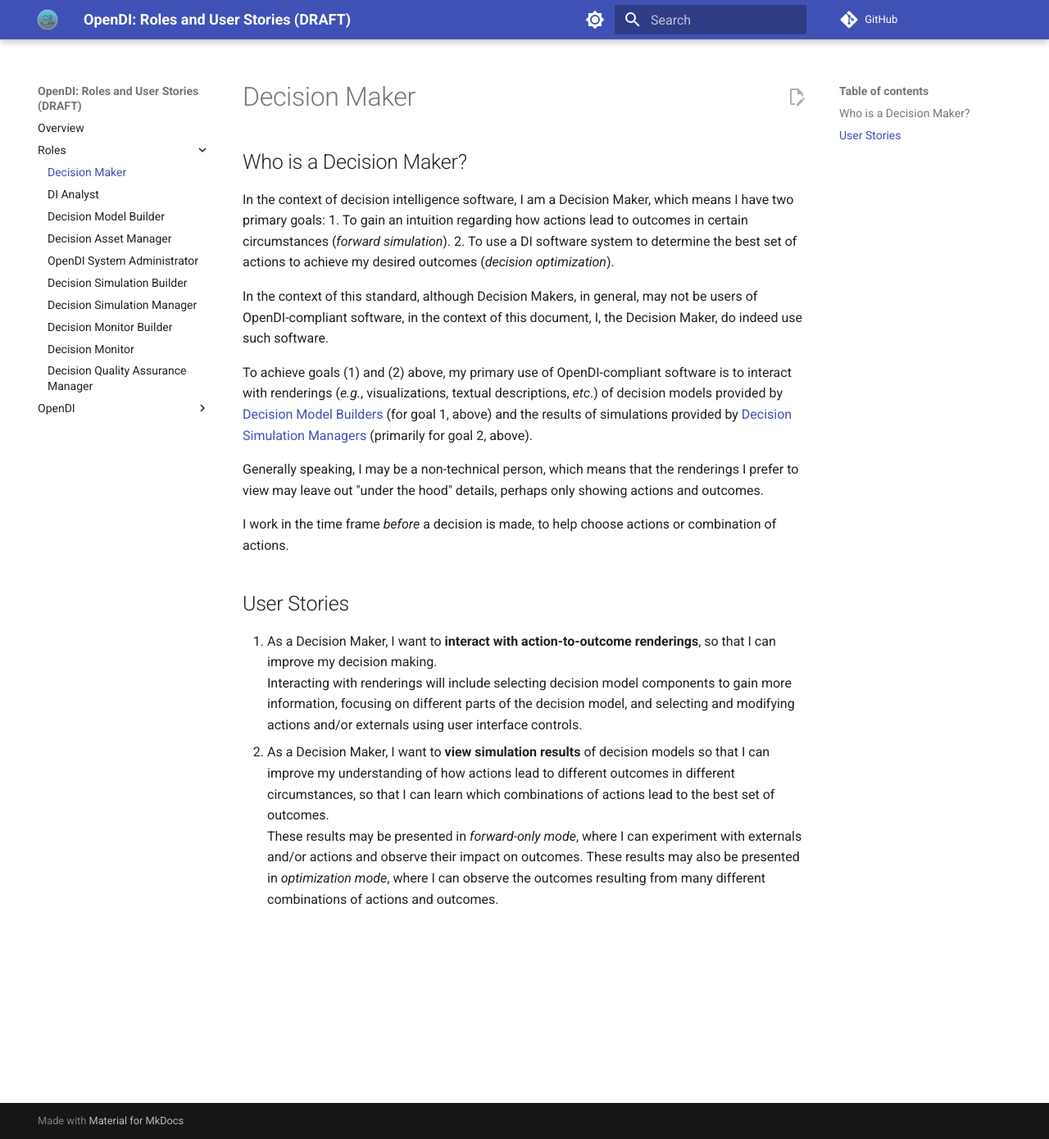
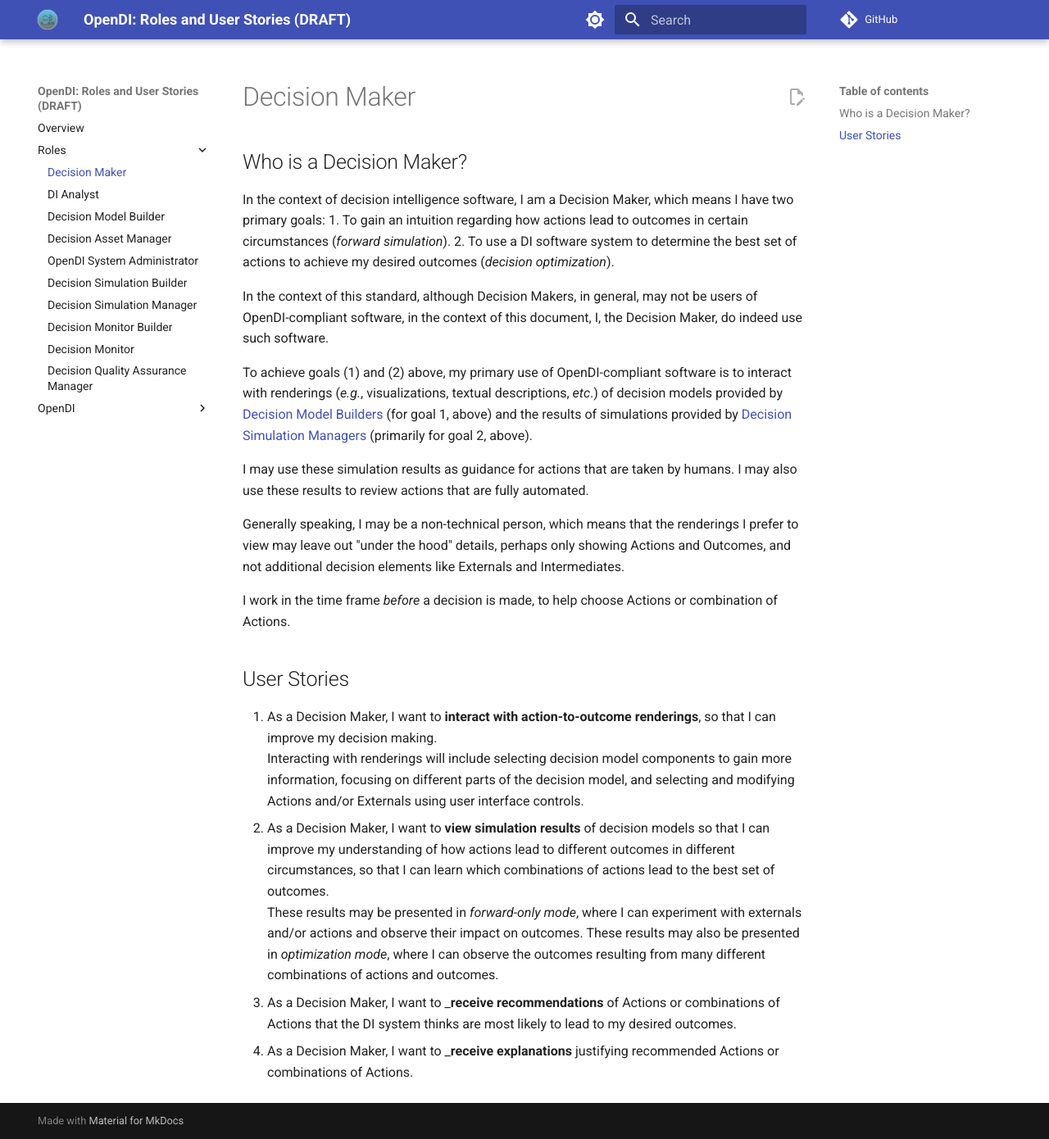
Before and after one commit to opendi-org/roles-user-stories, an MkDocs documentation site: the page built from docs/Roles/Decision Maker.md, in a window 1280 px wide and 1390 px high. Shown: the whole window at 82% size. Built offline with MkDocs 1.6.1 and Material for MkDocs 9.7.7, drawn with Linux system fonts in a browser that asks for light colours; comment, search, counter and statistics services are not loaded.

```diff
--- a/docs/Roles/Decision Maker.md
+++ b/docs/Roles/Decision Maker.md
@@ -10,13 +10,17 @@ In the context of this standard, although Decision Makers, in general, may not b
 
 To achieve goals (1) and (2) above, my primary use of OpenDI-compliant software is to interact with renderings (_e.g._, visualizations, textual descriptions, _etc_.) of decision models provided by [Decision Model Builders](./Decision%20Model%20Builder.md) (for goal 1, above) and the results of simulations provided by [Decision Simulation Managers](./Decision%20Simulation%20Manager.md) (primarily for goal 2, above).
 
-Generally speaking, I may be a non-technical person, which means that the renderings I prefer to view may leave out "under the hood" details, perhaps only showing actions and outcomes.
+I may use these simulation results as guidance for actions that are taken by humans.  I may also use these results to review actions that are fully automated.
 
-I work in the time frame *before* a decision is made, to help choose actions or combination of actions.
+Generally speaking, I may be a non-technical person, which means that the renderings I prefer to view may leave out "under the hood" details, perhaps only showing Actions and Outcomes, and not additional decision elements like Externals and Intermediates.
+
+I work in the time frame *before* a decision is made, to help choose Actions or combination of Actions.
 
 ## User Stories
 
 1. As a Decision Maker, I want to __interact with action-to-outcome renderings__, so that I can improve my decision making.
-   Interacting with renderings will include selecting decision model components to gain more information, focusing on different parts of the decision model, and selecting and modifying actions and/or externals using user interface controls.
+   Interacting with renderings will include selecting decision model components to gain more information, focusing on different parts of the decision model, and selecting and modifying Actions and/or Externals using user interface controls.
 2. As a Decision Maker, I want to  __view simulation results__ of decision models so that I can improve my understanding of how actions lead to different outcomes in different circumstances, so that I can learn which combinations of actions lead to the best set of outcomes.
-   These results may be presented in *forward-only mode*, where I can experiment with externals and/or actions and observe their impact on outcomes.  These results may also be presented in *optimization mode*, where I can observe the outcomes resulting from many different combinations of actions and outcomes.
+These results may be presented in *forward-only mode*, where I can experiment with externals and/or actions and observe their impact on outcomes.  These results may also be presented in *optimization mode*, where I can observe the outcomes resulting from many different combinations of actions and outcomes.
+3. As a Decision Maker, I want to ___receive recommendations__ of Actions or combinations of Actions that the DI system thinks are most likely to lead to my desired outcomes.
+4. As a Decision Maker, I want to ___receive explanations__ justifying recommended Actions or combinations of Actions.
```
Also changed, not shown: docs/Roles/DI Analyst.md (+4 -4 lines), index.md (+2 -2 lines).
